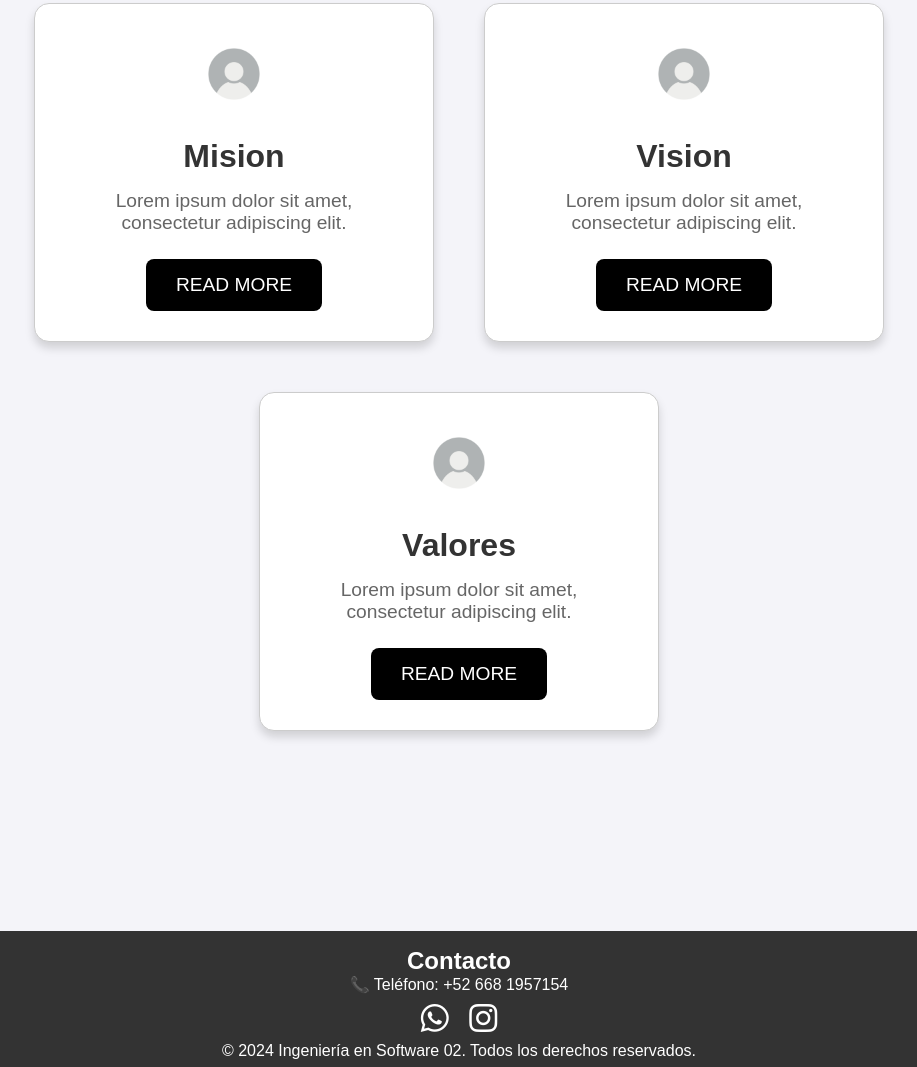
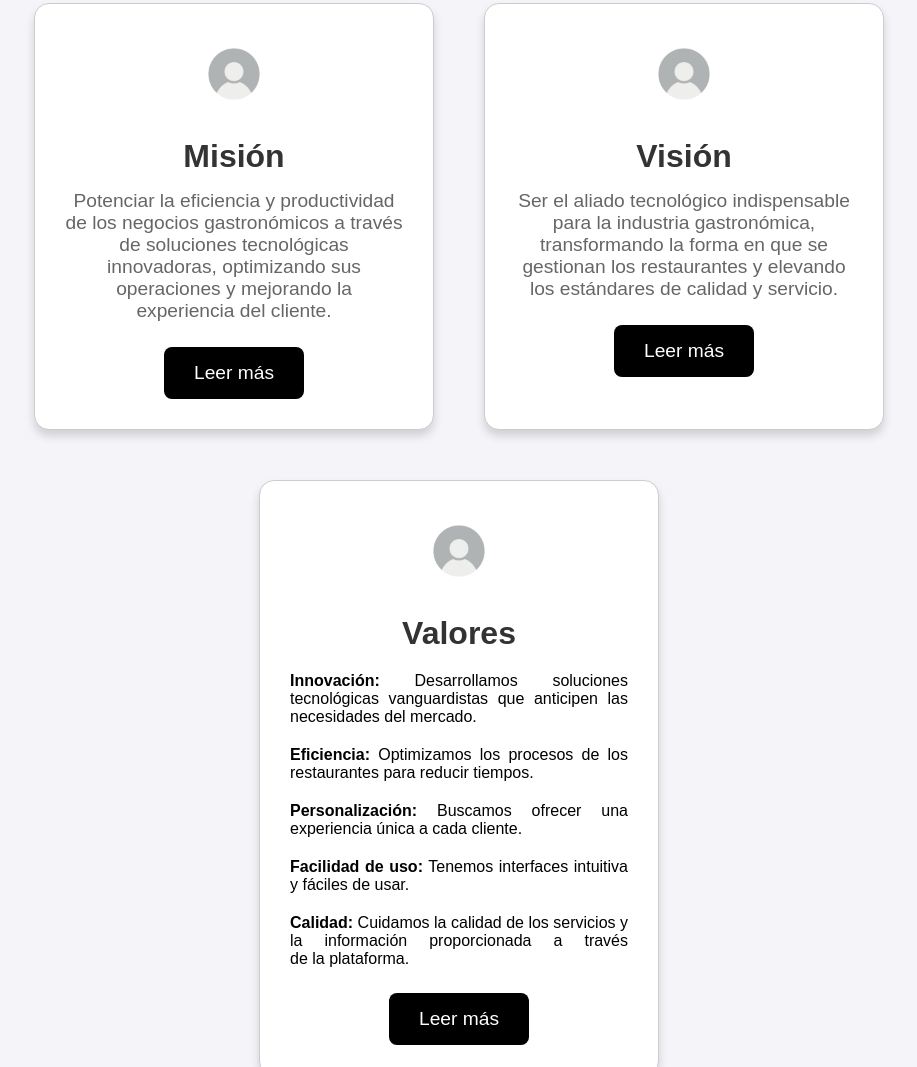
Before and after one commit to Dotdae/Gastrosoft, a plain HTML site: page about.html in a window 1280 px wide. Shown: the part 272-1339 px from the top of the page, without its empty margins (181-1098 px from the left). Drawn offline with Linux system fonts and the light colour scheme.

Commit message:
Fixed card information on about page

```diff
--- a/about.html
+++ b/about.html
@@ -32,18 +32,18 @@
             <div class="icon">
                 <img src="./img/usuario 2.jpg" alt="Mision imagen">
             </div>
-            <h2>Mision</h2>
-            <p>Lorem ipsum dolor sit amet, consectetur adipiscing elit.</p>
-            <button>READ MORE</button>
+            <h2>Misión</h2>
+            <p>Potenciar la eficiencia y productividad de los negocios gastronómicos a través de soluciones tecnológicas innovadoras, optimizando sus operaciones y mejorando la experiencia del cliente.</p>
+            <button>Leer más</button>
         </div>
         <!-- Card 2 -->
         <div class="card">
             <div class="icon">
                 <img src="./img/usuario 2.jpg" alt="Vision imagen">
             </div>
-            <h2>Vision</h2>
-            <p>Lorem ipsum dolor sit amet, consectetur adipiscing elit.</p>
-            <button>READ MORE</button>
+            <h2>Visión</h2>
+            <p>Ser el aliado tecnológico indispensable para la industria gastronómica, transformando la forma en que se gestionan los restaurantes y elevando los estándares de calidad y servicio.</p>
+            <button>Leer más</button>
         </div>
         <!-- Card 3 -->
         <div class="card">
@@ -51,8 +51,19 @@
                 <img src="./img/usuario 2.jpg" alt="Valores imagen">
             </div>
             <h2>Valores</h2>
-            <p>Lorem ipsum dolor sit amet, consectetur adipiscing elit.</p>
-            <button>READ MORE</button>
+            <ul class="values-list">
+              <li><strong>Innovación:</strong> Desarrollamos soluciones tecnológicas vanguardistas que anticipen las necesidades del mercado.</li>
+              <li><strong>Eficiencia:</strong> Optimizamos los procesos de los restaurantes para reducir tiempos.</li>
+              <li><strong>Personalización:</strong> Buscamos ofrecer una experiencia única a cada cliente.</li>
+              <li><strong>Facilidad de uso:</strong> Tenemos interfaces intuitiva y fáciles de usar.</li>
+              <li><strong>Calidad:</strong> Cuidamos la calidad de los servicios y la información proporcionada a través de la plataforma.</li>
+            </ul>
+            <p>
+
+
+
+            </p>
+            <button>Leer más</button>
         </div>
     </div>
 </section>
--- a/css/about.css
+++ b/css/about.css
@@ -141,6 +141,15 @@
 }
 
 
+.values-list li{
+
+  margin-top: 20px;
+  list-style-type: none;
+  text-align: justify;
+
+}
+
+
   /* Pie de Página */
   .contacto {
     text-align: center;
```
